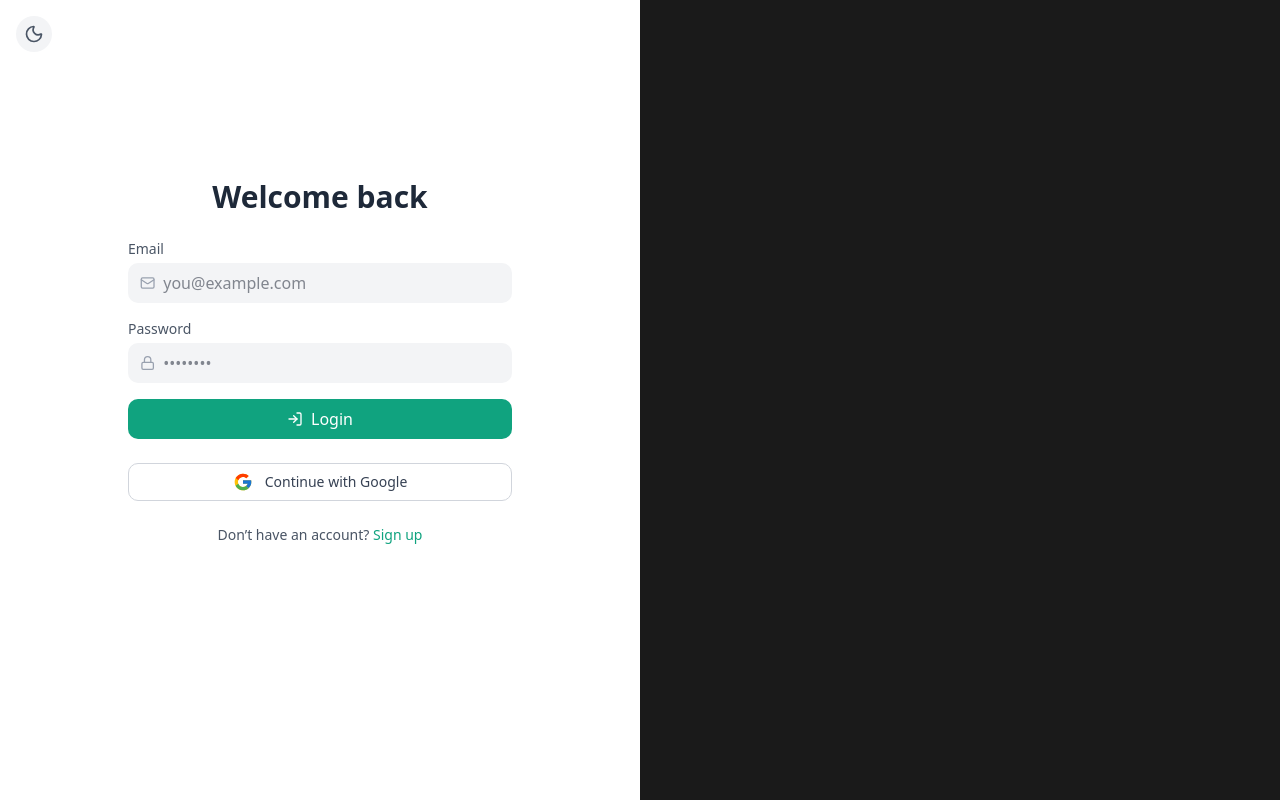
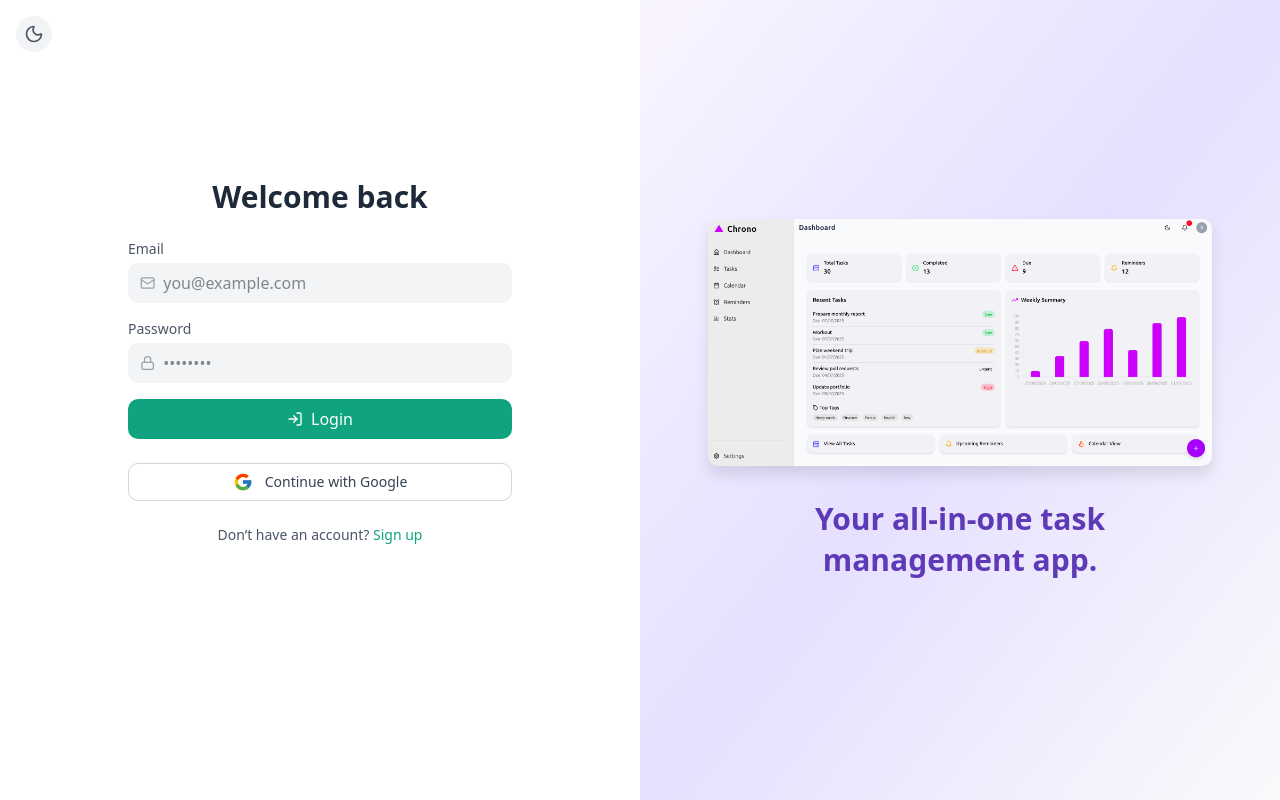
Before and after one commit to sameersharmadev/chrono, a React (Vite) app in the folder frontend/: page / in a window 1280 px wide. Built offline with nearby package versions, Linux system fonts and the light colour scheme; no server answers.

Commit message:
ADD Login Image

```diff
--- a/frontend/index.html
+++ b/frontend/index.html
@@ -1,5 +1,6 @@
 <!doctype html>
 <html lang="en">
+
 <head>
   <meta charset="UTF-8" />
   <link rel="icon" type="image/svg+xml" href="/chrono.svg" />
@@ -7,8 +8,10 @@
   <link href="./src/index.css" rel="stylesheet">
   <title>Chrono</title>
 </head>
-  <body class="thin-scrollbar">
+
+<body class="thin-scrollbar bg-[#f9fafb] dark:bg-[#1a1a1a] text-black dark:text-white transition-colors duration-300">
   <div id="root"></div>
   <script type="module" src="/src/main.jsx"></script>
 </body>
+
 </html>
--- a/frontend/src/pages/AuthPage.jsx
+++ b/frontend/src/pages/AuthPage.jsx
@@ -3,6 +3,8 @@ import { Mail, Lock, LogIn, UserPlus, Loader2, Sun, Moon } from 'lucide-react';
 import { FcGoogle } from 'react-icons/fc';
 import { loginUser, registerUser } from '../api/auth';
 import { useNavigate } from 'react-router';
+import dashboard from '../assets/images/dashboard.png';
+import dashboardLight from '../assets/images/dashboardlight.png';
 
 export default function AuthPage() {
   const [mode, setMode] = useState('login');
@@ -49,7 +51,7 @@ export default function AuthPage() {
   };
 
   return (
-    <div className="min-h-screen flex dark:bg-black">
+    <div className="min-h-screen flex dark:bg-black transition-colors duration-300">
       {/* Left Form Section */}
       <div className="w-full md:w-1/2 flex flex-col items-center justify-center px-8 py-10 bg-white dark:bg-[#121212] relative">
         {/* Theme Toggle */}
@@ -161,11 +163,23 @@ export default function AuthPage() {
       </div>
 
       {/* Right Banner */}
-      <div className="hidden md:flex w-1/2 bg-[#1a1a1a] text-[#ad8cff] items-center justify-center px-10 relative">
-        <div className="text-3xl md:text-4xl font-semibold leading-snug">
-          {/* */}
+      <div
+        className={`hidden md:flex w-1/2 flex-col items-center justify-center px-10 relative transition-colors duration-500 ${darkMode
+            ? 'bg-gradient-to-br from-[#1a1a1a] via-[#2a1a3b] to-[#1a1a1a] text-[#ad8cff]'
+            : 'bg-gradient-to-br from-[#f9f5ff] via-[#e6e0ff] to-[#f9fafb] text-[#5e3ab7]'
+          }`}
+      >
+        <img
+          src={darkMode ? dashboard : dashboardLight}
+          alt="Dashboard Preview"
+          className="w-[90%] mb-8 drop-shadow-xl rounded-lg"
+        />
+        <div className="text-2xl md:text-3xl font-semibold text-center leading-snug max-w-xs">
+          Your all-in-one task management app.
         </div>
       </div>
+
+
     </div>
   );
 }
--- a/frontend/src/pages/Dashboard.jsx
+++ b/frontend/src/pages/Dashboard.jsx
@@ -29,6 +29,36 @@ export default function DashboardPage() {
     const [loading, setLoading] = useState(true);
     const [topTags, setTopTags] = useState([]);
     const navigate = useNavigate();
+    useEffect(() => {
+        const load = async () => {
+            const userRes = await fetch(`${import.meta.env.VITE_API_BASE_URL}/api/users/me`, { credentials: 'include' });
+            if (!userRes.ok) return setLoading(false);
+
+            const [summary, tasks, tags] = await Promise.all([
+                fetch(`${import.meta.env.VITE_API_BASE_URL}/api/stats/weekly-summary`, { credentials: 'include' }).then(res => res.json()),
+                fetch(`${import.meta.env.VITE_API_BASE_URL}/api/tasks`, { credentials: 'include' }).then(res => res.json()),
+                fetch(`${import.meta.env.VITE_API_BASE_URL}/api/tags`, { credentials: 'include' }).then(res => res.json())
+            ]);
+
+            // 👇 Override weekly summary for visual variety
+            const now = new Date();
+            const demoSummary = Array.from({ length: 7 }, (_, i) => {
+                const d = new Date(now);
+                d.setDate(now.getDate() - 6 + i);
+                return {
+                    date: d.toISOString(),
+                    percentage: [10, 35, 60, 80, 45, 90, 100][i] // customize as needed
+                };
+            });
+
+            setSummary(demoSummary);
+            setTasks(tasks);
+            setTopTags(tags.slice(0, 5));
+            setLoading(false);
+        };
+
+        load();
+    }, []);
 
     useEffect(() => {
         const load = async () => {
```
Also changed, not shown: frontend/src/assets/images/dashboard.png (added), frontend/src/assets/images/dashboardlight.png (added). Lines whose indentation alone changed are shown as unchanged.
